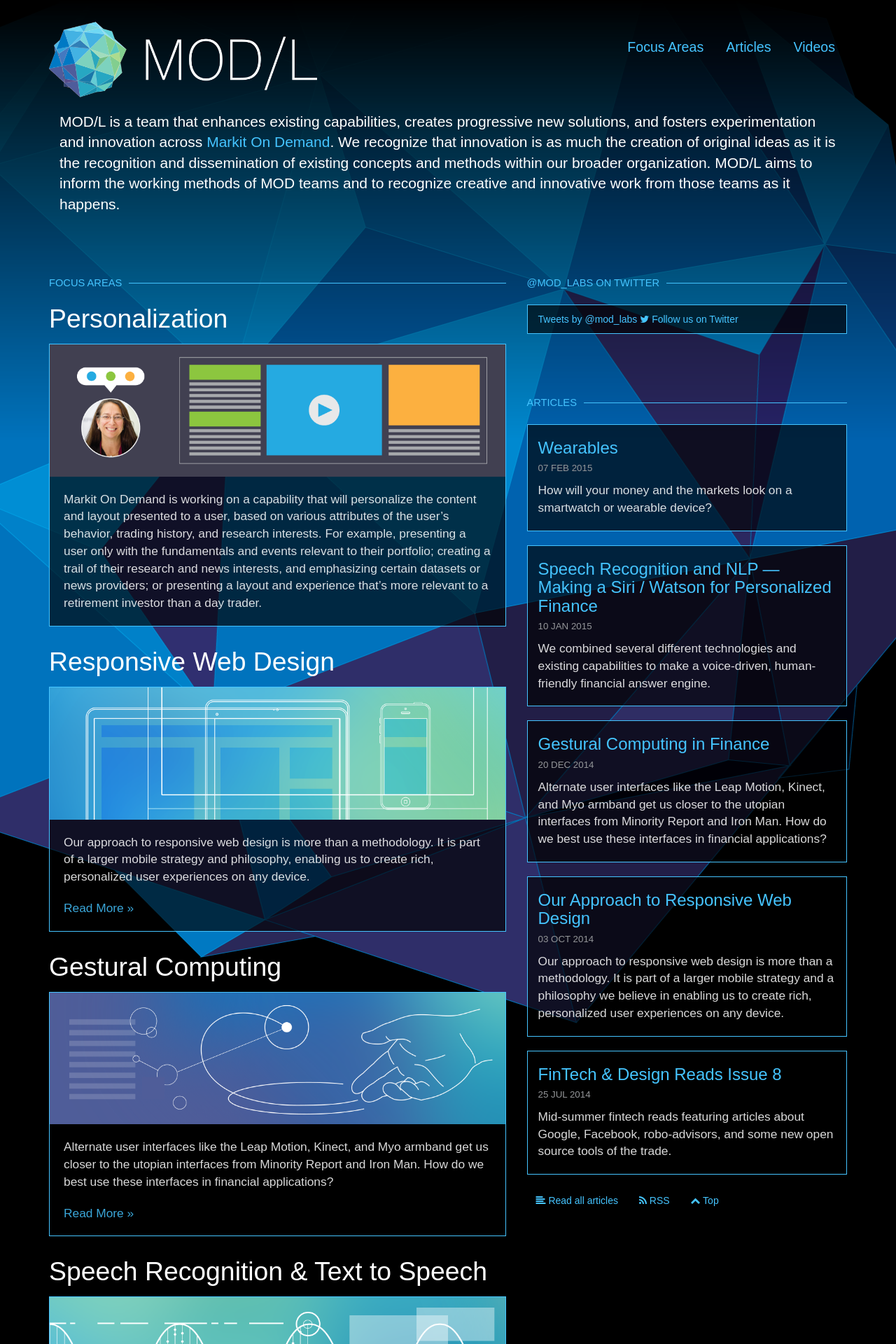
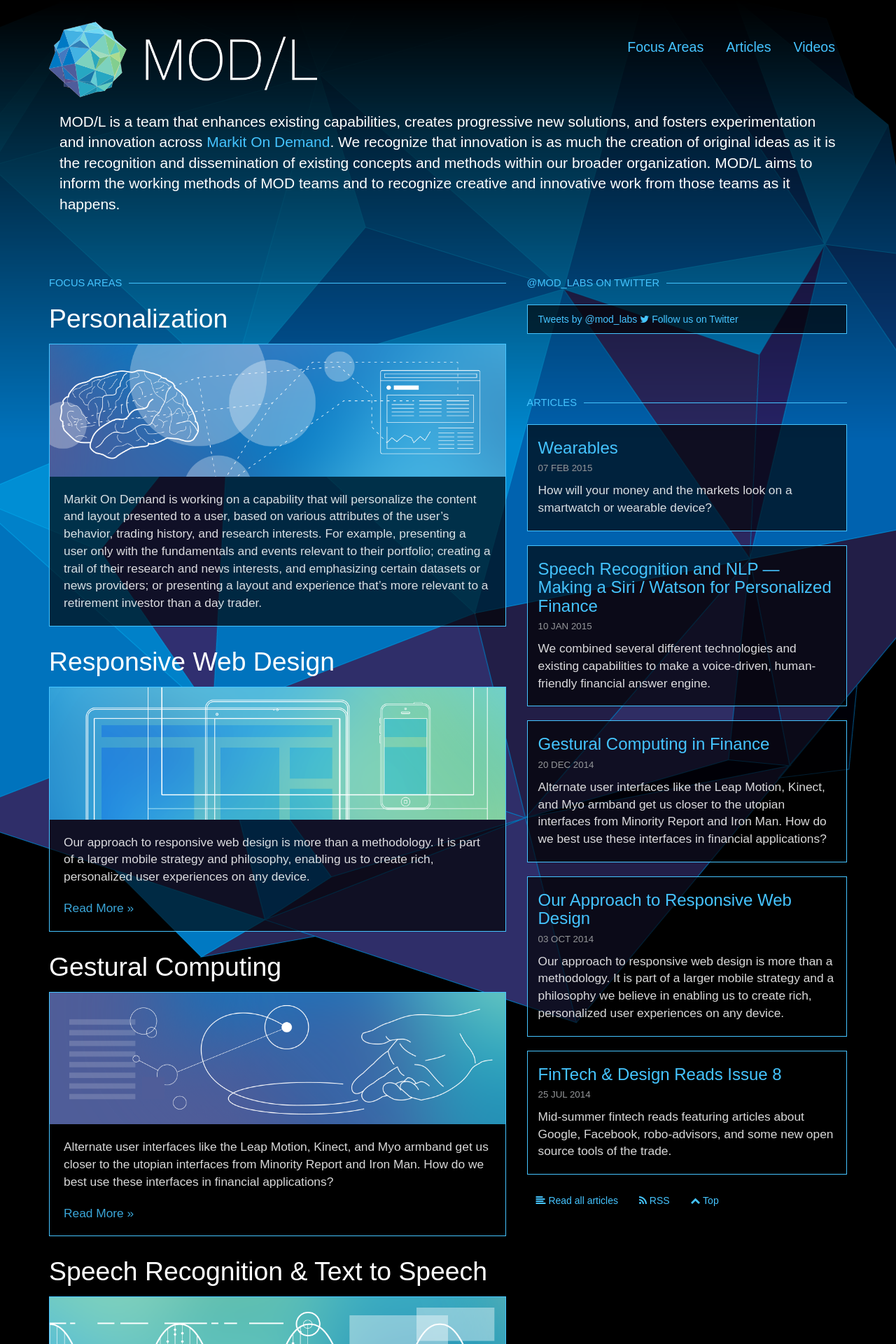
Before and after one commit to modl/modl.github.io, a Jekyll site: the page built from index.html, in a window 1280 px wide. Shown: the top 1920 px of the page at 70% size. Built offline with Jekyll 4.4.1, drawn with Linux system fonts in a browser that asks for light colours; some web fonts are replaced; Markdown is read by kramdown in place of the engine named in the settings; comment, search, counter and statistics services are not loaded.

Commit message:
updating pzation graphic

```diff
--- a/index.html
+++ b/index.html
@@ -15,7 +15,7 @@
 
       <h2>Personalization</h2>
       <div class="black-module">
-          <img src="{{site.url}}/images/content_personalization.png" class="img-responsive" title="Content Personalization" />
+          <img src="{{site.url}}/images/pzation.png" class="img-responsive" title="Content Personalization" />
           <p>Markit On Demand is working on a capability that will personalize the content and layout presented to a user, based on various attributes of the user&rsquo;s behavior, trading history, and research interests. For example, presenting a user only with the fundamentals and events relevant to their portfolio; creating a trail of their research and news interests, and emphasizing certain datasets or news providers; or presenting a layout and experience that&rsquo;s more relevant to a retirement investor than a day trader.</p>
       </div>
 
```
Also changed, not shown: images/pzation.png (added).
